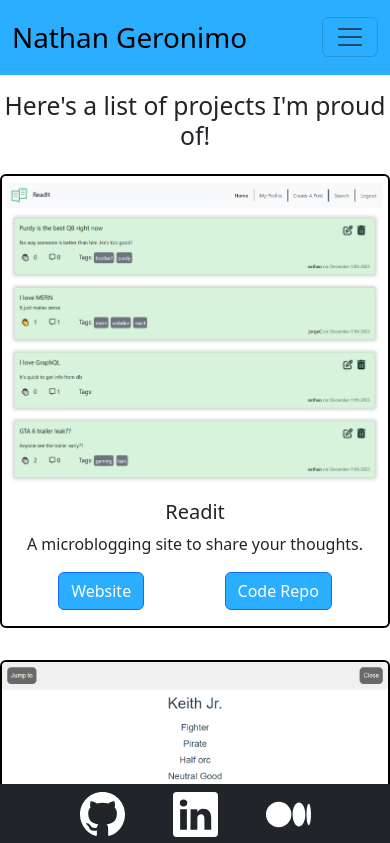
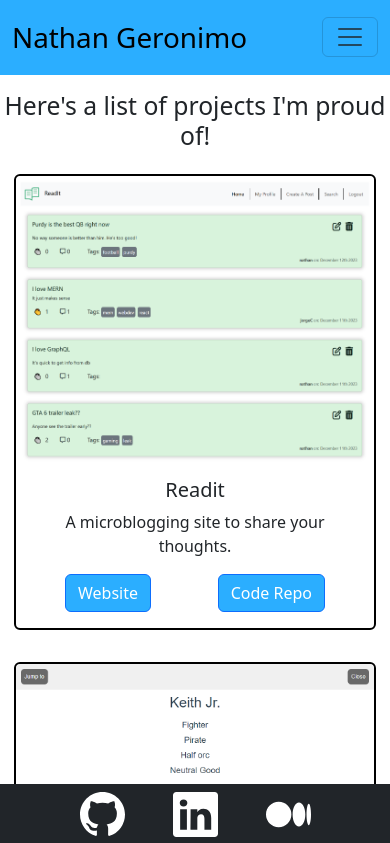
Before and after one commit to nathangero/portfolio-react, a React (Vite) app: page /projects in a window 390 px wide. Shown: the top 843 px of the page. Built offline with nearby package versions, Linux system fonts and the light colour scheme.

Commit message:
fix project cards touching the screen's edge on smaller screens

```diff
--- a/src/App.css
+++ b/src/App.css
@@ -1,3 +1,7 @@
+:root {
+  --button-background-color: #2baeff;
+}
+
 .card {
   border: 2px solid black;
 }
--- a/src/components/ProjectCard.jsx
+++ b/src/components/ProjectCard/index.jsx
@@ -1,26 +1,12 @@
+import "./style.css";
 import PropTypes from "prop-types";
 
 export default function ProjectCard(props) {
-
     const project = props.project;
 
-    const styles = {
-        image: {
-            objectFit: "cover",
-            height: "100%",
-        },
-        card: {
-            height: "100%",
-        },
-        button: {
-            "backgroundColor": "#2baeff",
-            "color": "white"
-        }
-    }
-
     return (
-        <div className="card" style={styles.card}>
-            <div className="card-img-container" style={styles.image}>
+        <div className="card project-card" >
+            <div className="project-image">
                 <img src={project.image} className="card-img-top" alt={project.alt} />
             </div>
             <div className="card-body">
@@ -28,8 +14,8 @@ export default function ProjectCard(props) {
                 <p className="card-text text-center">{project.description}</p>
 
                 <div className="d-flex justify-content-around">
-                    <a target="_blank" rel="noreferrer" href={project.deploy_link} className="btn btn-primary" style={styles.button}>Website</a>
-                    <a target="_blank" rel="noreferrer" href={project.repo_link} className="btn btn-primary" style={styles.button}>Code Repo</a>
+                    <a target="_blank" rel="noreferrer" href={project.deploy_link} className="btn btn-primary project-button">Website</a>
+                    <a target="_blank" rel="noreferrer" href={project.repo_link} className="btn btn-primary project-button">Code Repo</a>
                 </div>
             </div>
         </div>
--- /dev/null
+++ b/src/components/ProjectCard/style.css
@@ -0,0 +1,29 @@
+.project-button {
+  background-color: var(--button-background-color);
+  color: white;
+}
+
+.project-card {
+  height: 100%;
+}
+
+.project-image {
+  object-fit: cover;
+  height: 100%;
+}
+
+@media screen and (max-width: 922px) {
+  .project-card {
+    height: 100%;
+    width: 93%;
+    margin: 0 auto;
+  }
+}
+
+/* @media screen and (max-width: 478px) {
+  .project-card {
+    height: 100%;
+    width: 93%;
+    margin: 0 auto;
+  }
+} */
--- a/src/pages/ProjectPage.jsx
+++ b/src/pages/ProjectPage.jsx
@@ -1,5 +1,5 @@
 import ProjectData from "/src/assets/projects.json";
-import ProjectCard from '../components/ProjectCard.jsx'
+import ProjectCard from '../components/ProjectCard'
 
 export default function ProjectPage() {
     const projects = ProjectData.map((project, index) => <li key={index} className="col-md-3 m-3"><ProjectCard project={project} /></li> )
```
